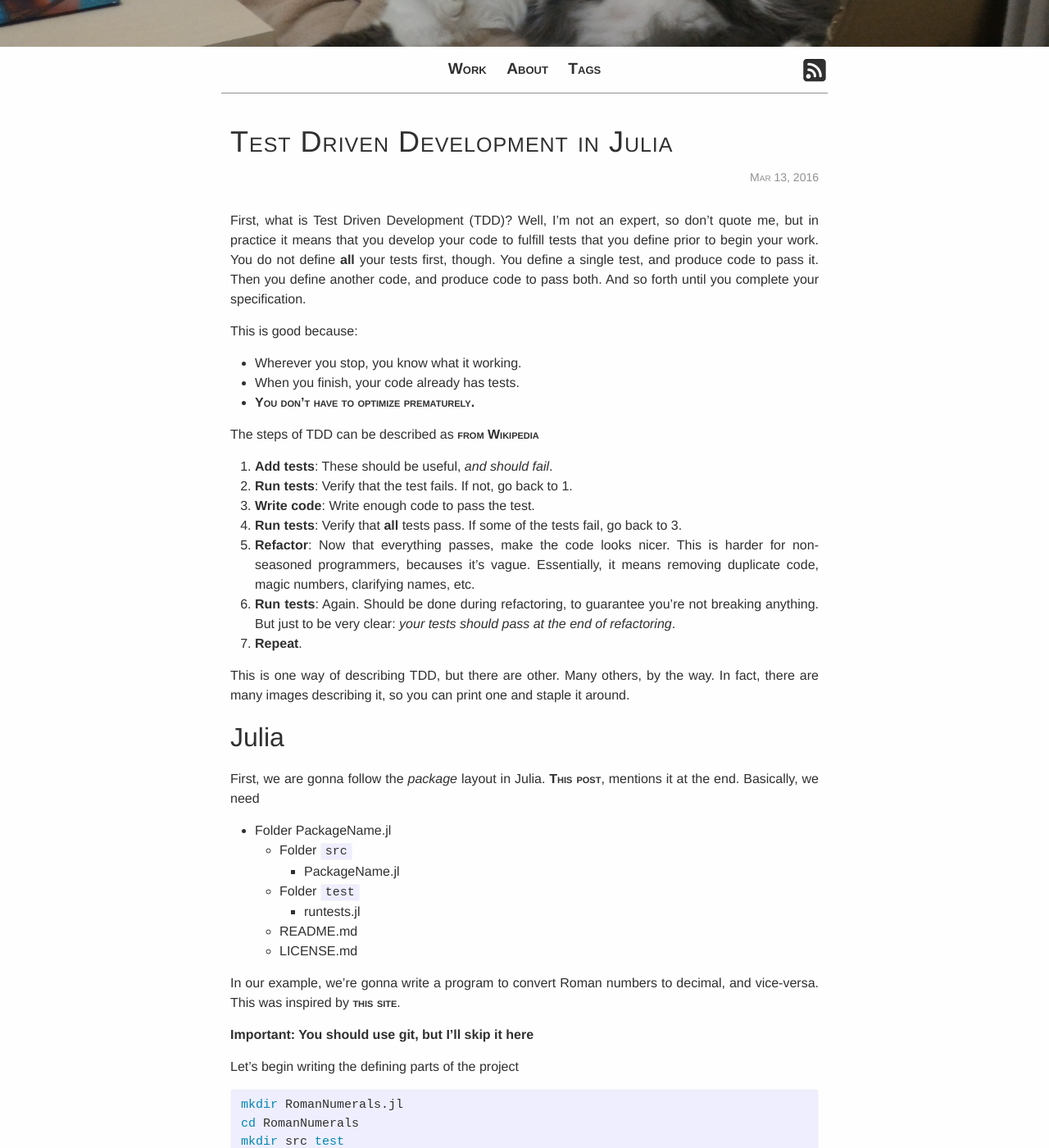
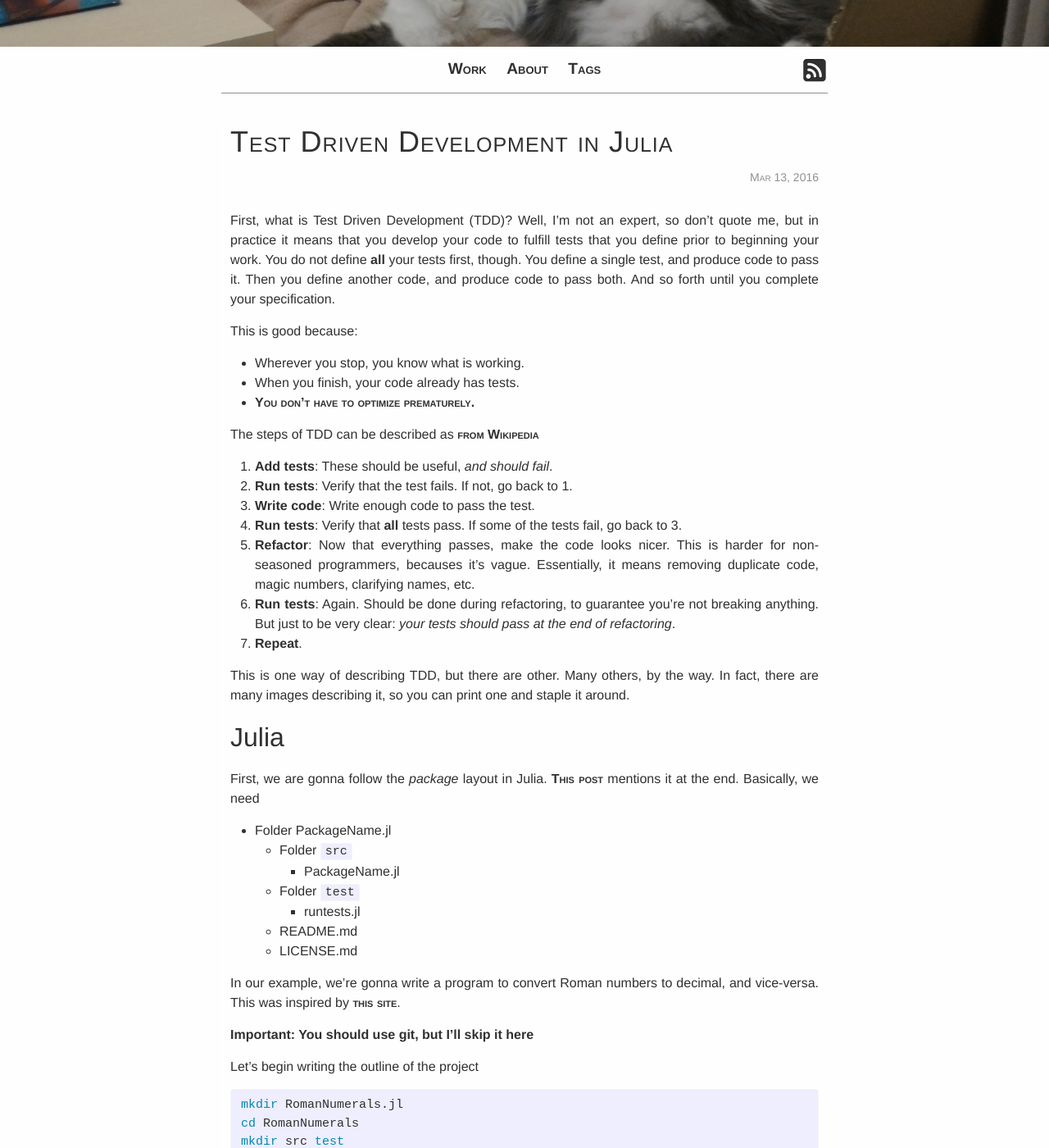
Before and after one commit to eirinin/blog, a Jekyll site: the page built from _posts/2016-03-13-test-driven-development-in-julia.md, in a window 1280 px wide and 1400 px high, scrolled down 248 px. Shown: the whole window at 82% size. Built offline with Jekyll 4.4.1, drawn with Linux system fonts in a browser that asks for light colours; comment, search, counter and statistics services are not loaded; some of the changed text lies outside the part shown.

Commit message:
Fix typos and other small errors

```diff
--- a/_posts/2016-03-13-test-driven-development-in-julia.md
+++ b/_posts/2016-03-13-test-driven-development-in-julia.md
@@ -7,14 +7,14 @@ tags: tdd julia
 ---
 First, what is Test Driven Development (TDD)?
 Well, I'm not an expert, so don't quote me, but in practice it means that you
-develop your code to fulfill tests that you define prior to begin your work.
+develop your code to fulfill tests that you define prior to beginning your work.
 You do not define **all** your tests first, though. You define a single test,
 and produce code to pass it. Then you define another code, and produce code to
 pass both. And so forth until you complete your specification.
 
 This is good because:
 
-  - Wherever you stop, you know what it working.
+  - Wherever you stop, you know what is working.
   - When you finish, your code already has tests.
   - [You don't have to optimize
     prematurely.](http://c2.com/cgi/wiki?PrematureOptimization)
@@ -42,7 +42,7 @@ around.
 ## Julia
 
 First, we are gonna follow the *package* layout in Julia.
-[This post]({{ site.baseurl }}/automated-testing/), mentions it at the end.
+[This post]({{ site.baseurl }}/automated-testing/) mentions it at the end.
 Basically, we need
 
   - Folder PackageName.jl
@@ -60,7 +60,7 @@ site](http://codingdojo.org/cgi-bin/index.pl?KataRomanNumerals).
 
 **Important: You should use git, but I'll skip it here**
 
-Let's begin writing the defining parts of the project
+Let's begin writing the outline of the project
 
 {% highlight bash %}
 mkdir RomanNumerals.jl
```
Also changed, not shown: other parts of _posts/2016-03-13-test-driven-development-in-julia.md (+4 -4 lines).
